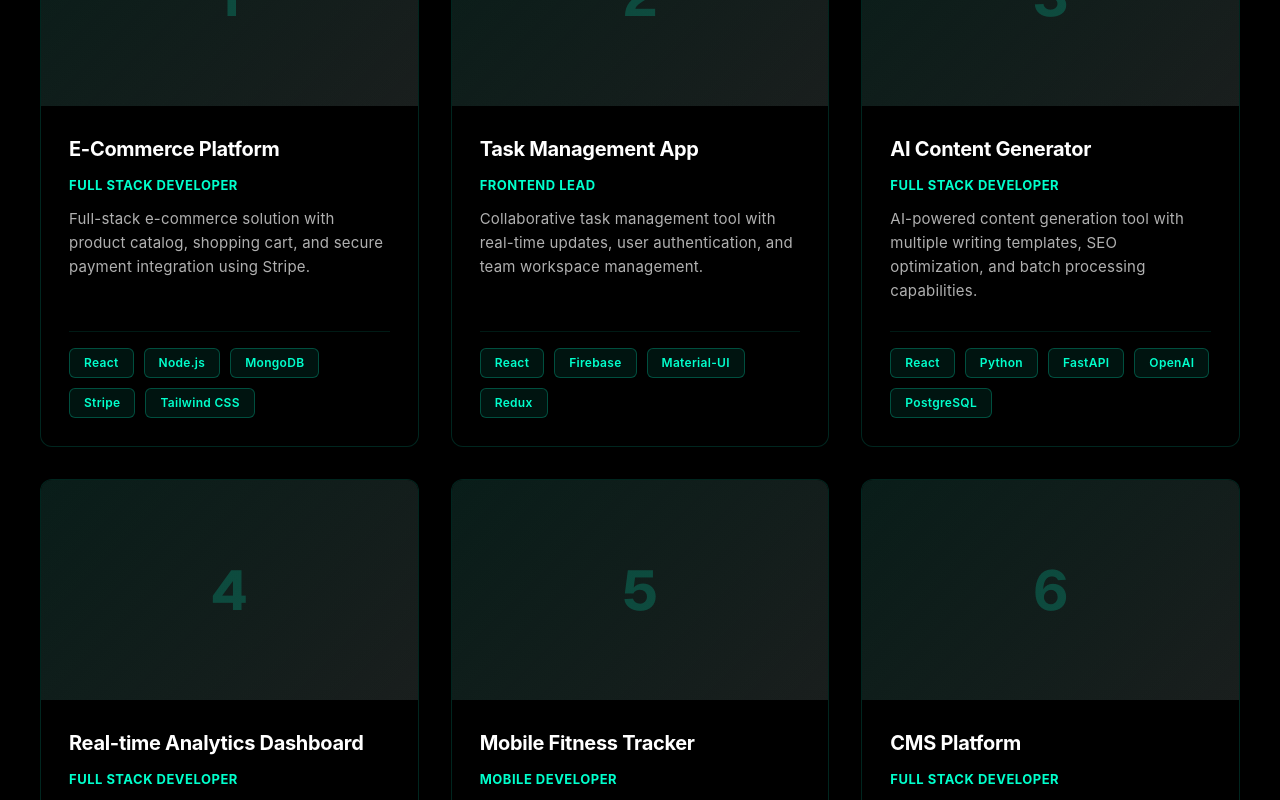
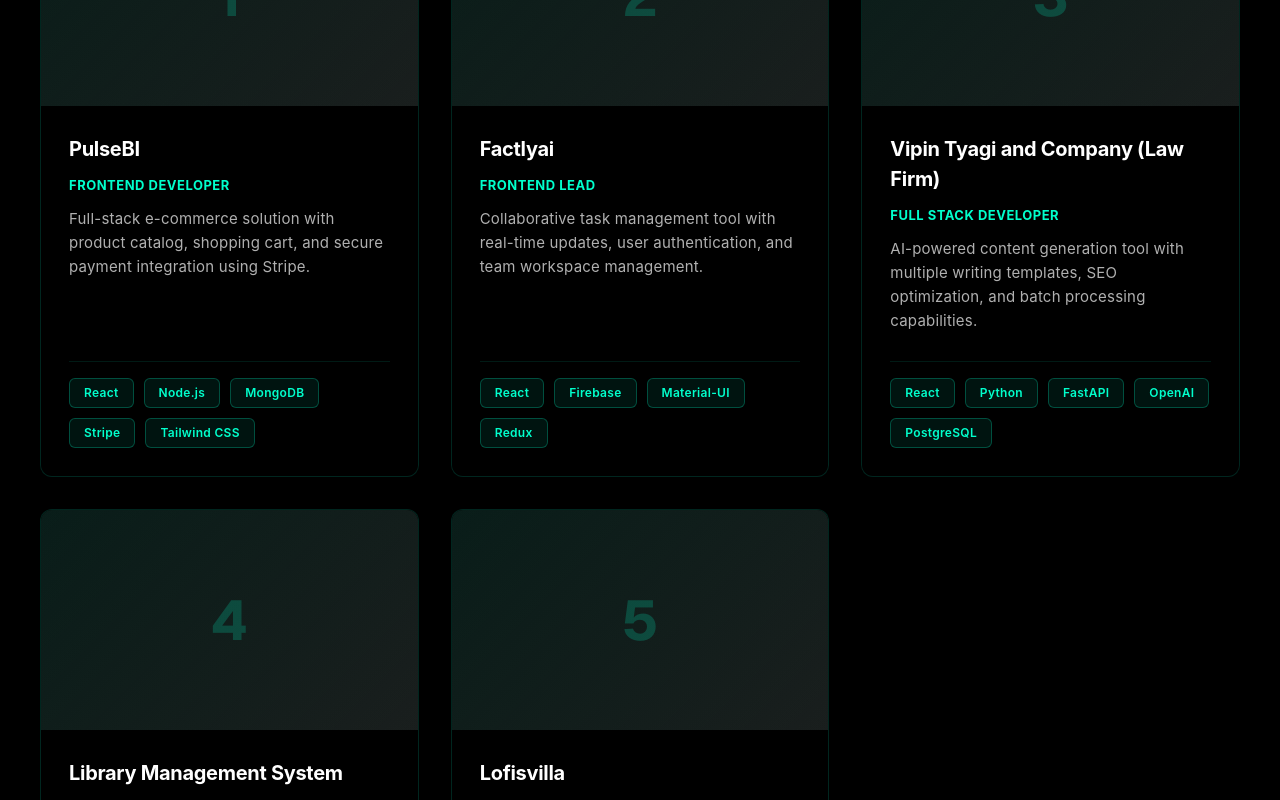
Before and after one commit to Mudit-tyagi-dev/Portfolio, a React (Vite) app: page / in a window 1280 px wide. Shown: the part 3180-3980 px from the top of the page. Built offline with nearby package versions, Linux system fonts and the light colour scheme; a web font is replaced by a local one.

Commit message:
Add Projects Section with Updated Project Details

```diff
--- a/src/Components/Projects/ProjectsSection.jsx
+++ b/src/Components/Projects/ProjectsSection.jsx
@@ -8,65 +8,65 @@
 
   const projects = [
     {
-      id: 1,
-      title: "E-Commerce Platform",
+      id:1,
+      title: "PulseBI",
       description: "Full-stack e-commerce solution with product catalog, shopping cart, and secure payment integration using Stripe.",
       tags: ["React", "Node.js", "MongoDB", "Stripe", "Tailwind CSS"],
-      image: "project-1",
-      github: "https://github.com",
-      live: "https://example.com",
-      role: "Full Stack Developer",
+      image: "",
+      github: "https://github.com/Mudit-tyagi-dev/PulseBI",
+      live: "https://bi-fast.vercel.app/",
+      role: "Frontend Developer",
     },
     {
       id: 2,
-      title: "Task Management App",
+      title: "Factlyai",
       description: "Collaborative task management tool with real-time updates, user authentication, and team workspace management.",
       tags: ["React", "Firebase", "Material-UI", "Redux"],
       image: "project-2",
-      github: "https://github.com",
-      live: "https://example.com",
+      github: "https://github.com/Mudit-tyagi-dev/FactlyAi",
+      live: "https://factlyai.vercel.app/",
       role: "Frontend Lead",
     },
     {
       id: 3,
-      title: "AI Content Generator",
+      title: "Vipin Tyagi and Company (Law Firm)",
       description: "AI-powered content generation tool with multiple writing templates, SEO optimization, and batch processing capabilities.",
       tags: ["React", "Python", "FastAPI", "OpenAI", "PostgreSQL"],
       image: "project-3",
-      github: "https://github.com",
-      live: "https://example.com",
+      github: "https://github.com/Mudit-tyagi-dev/Vipin-Tyagi-and-Company-law-Firm-",
+      live: "https://vipin-tyagi-and-company-law-firm.vercel.app/",
       role: "Full Stack Developer",
     },
     {
       id: 4,
-      title: "Real-time Analytics Dashboard",
+      title: "Library Management System",
       description: "Data visualization dashboard with real-time metrics, custom charts, and automated reporting features.",
       tags: ["React", "D3.js", "Node.js", "PostgreSQL", "Socket.io"],
       image: "project-4",
-      github: "https://github.com",
-      live: "https://example.com",
+      github: "https://github.com/Mudit-tyagi-dev/Library-Management",
+      live: "https://library-management-frontend-nqit.onrender.com/",
       role: "Full Stack Developer",
     },
     {
       id: 5,
-      title: "Mobile Fitness Tracker",
+      title: "Lofisvilla",
       description: "Cross-platform fitness tracking application with workout logging, progress analytics, and social features.",
       tags: ["React Native", "Firebase", "Redux", "MapBox"],
       image: "project-5",
-      github: "https://github.com",
-      live: "https://example.com",
-      role: "Mobile Developer",
-    },
-    {
-      id: 6,
-      title: "CMS Platform",
-      description: "Headless CMS with dynamic content management, multi-language support, and REST API for content delivery.",
-      tags: ["Next.js", "Strapi", "GraphQL", "PostgreSQL", "Vercel"],
-      image: "project-6",
-      github: "https://github.com",
-      live: "https://example.com",
+      github: "https://github.com/Mudit-tyagi-dev/lofisvilla",
+      live: "https://lofisvilla.netlify.app/",
       role: "Full Stack Developer",
     },
+    // {
+    //   id: 6,
+    //   title: "CMS Platform",
+    //   description: "Headless CMS with dynamic content management, multi-language support, and REST API for content delivery.",
+    //   tags: ["Next.js", "Strapi", "GraphQL", "PostgreSQL", "Vercel"],
+    //   image: "project-6",
+    //   github: "https://github.com",
+    //   live: "https://example.com",
+    //   role: "Full Stack Developer",
+    // },
   ];
 
   const containerVariants = {
```
